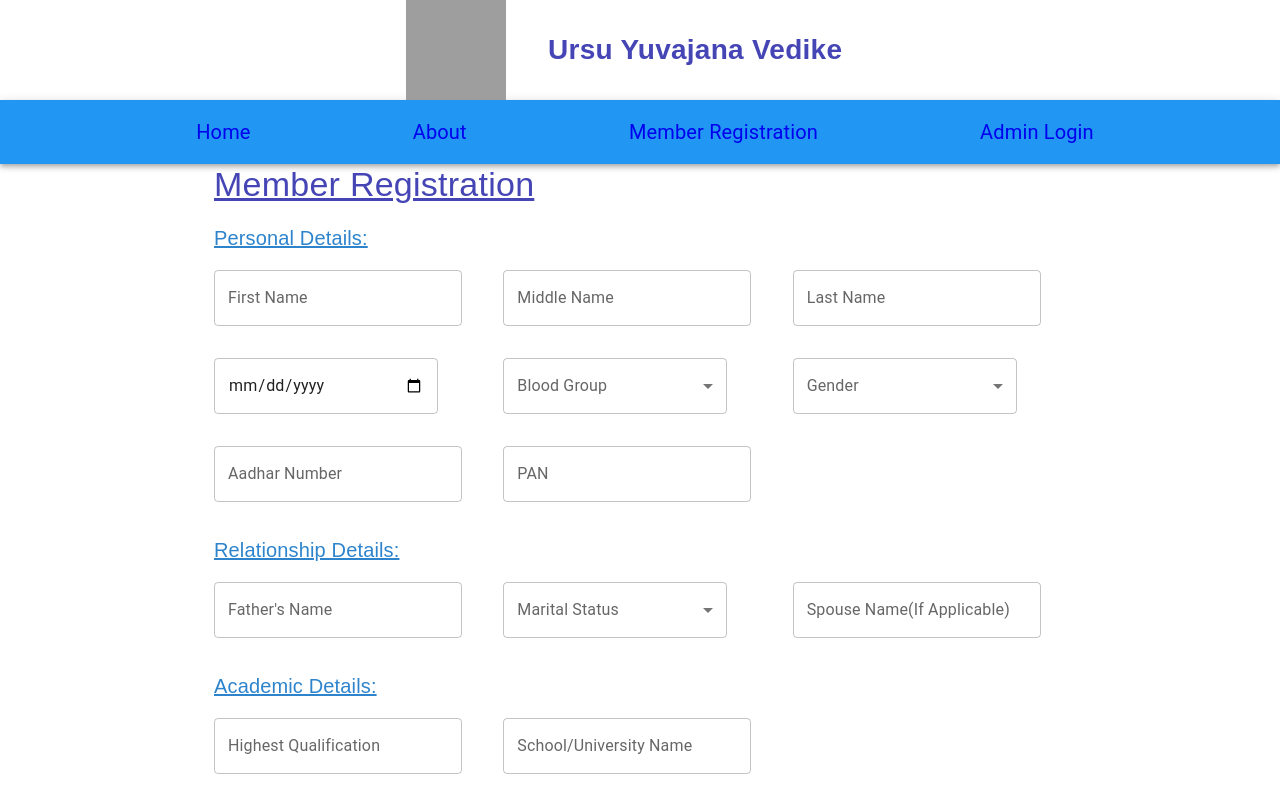
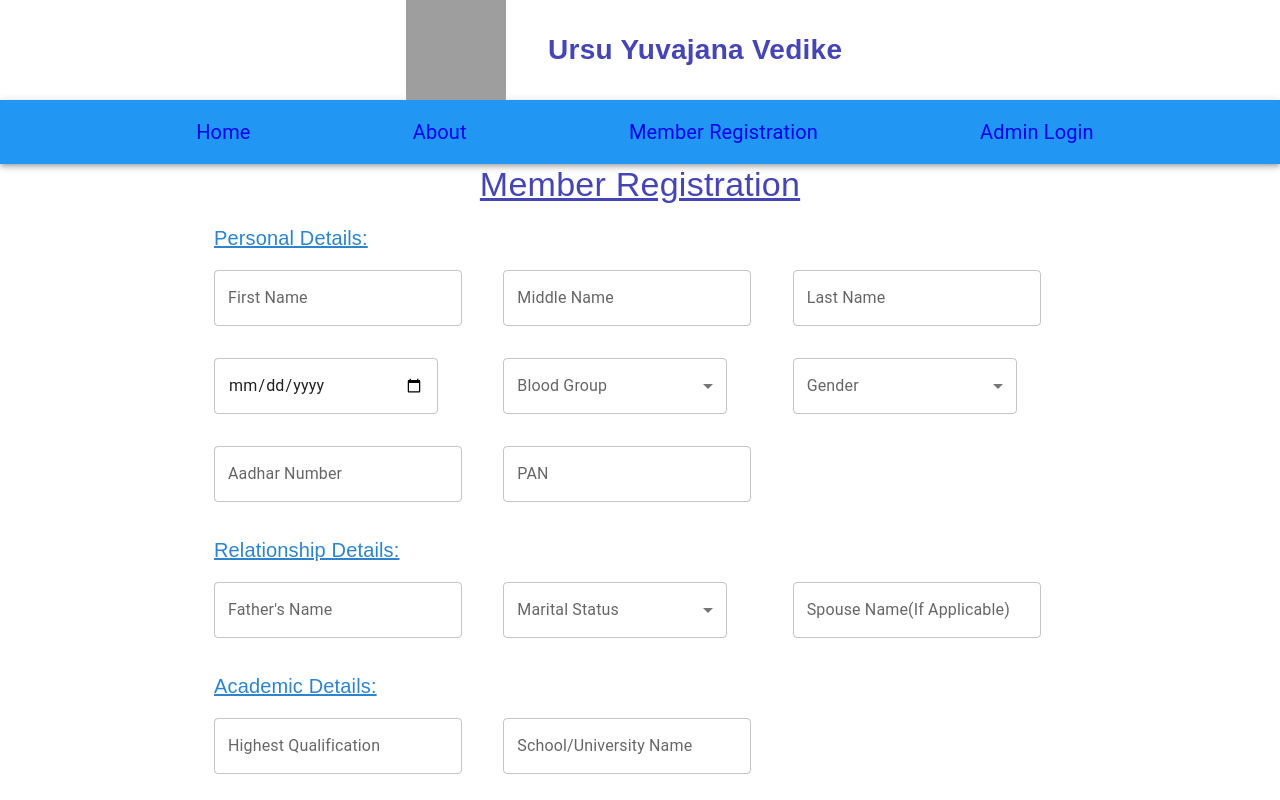
Before and after one commit to kasamokeDev/Ursu-Yuvajana-Vedike, a Next.js app: page /memberRegistration in a window 1280 px wide. Shown: the top 800 px of the page. Built offline with nearby package versions, Linux system fonts and the light colour scheme; grey boxes are pictures that could not be loaded.

Commit message:
some ui fixes

```diff
--- a/components/member-registration/RegistrationForm.js
+++ b/components/member-registration/RegistrationForm.js
@@ -16,7 +16,12 @@ import data from '../../staticData/data';
 import { yupResolver } from '@hookform/resolvers/yup';
 import { schema } from '../../Schema/UserSchema';
 
+import { useTheme } from '@mui/material/styles';
+import Styles from './style';
+
 function RegistrationForm() {
+  const theme = useTheme();
+  const style = Styles(theme);
   const {
     register,
     formState: { errors },
@@ -31,7 +36,15 @@ function RegistrationForm() {
     reset();
   };
   return (
-    <Container maxWidth="md">
+    <Container
+      maxWidth="md"
+      sx={{
+        display: 'flex',
+        flexDirection: 'column',
+        alignItems: 'center',
+        justifyContent: 'center',
+      }}
+    >
       <Typography
         variant="h4"
         style={{
@@ -43,7 +56,11 @@ function RegistrationForm() {
         Member Registration
       </Typography>
       <form style={{ marginTop: '1rem' }} onSubmit={handleSubmit(submitForm)}>
-        <Grid container spacing={2}>
+        <Grid
+          container
+          spacing={2}
+          style={style.formContainer}
+        >
           <Grid xs={12} item>
             <Typography
               variant="h6"
@@ -63,7 +80,7 @@ function RegistrationForm() {
               {...register('name.firstName')}
               error={errors.name?.firstName}
             ></TextField>
-            <Error errorMessage={errors.name?.firstName?.message}/>
+            <Error errorMessage={errors.name?.firstName?.message} />
           </Grid>
           <Grid item xs={12} sm={4}>
             <TextField
@@ -72,7 +89,7 @@ function RegistrationForm() {
               {...register('name.middleName')}
               error={errors.name?.middleName}
             ></TextField>
-            <Error errorMessage={errors.name?.middleName?.message}/>
+            <Error errorMessage={errors.name?.middleName?.message} />
           </Grid>
           <Grid item xs={12} sm={4}>
             <TextField
@@ -81,7 +98,7 @@ function RegistrationForm() {
               {...register('name.lastName')}
               error={errors.name?.lastName}
             ></TextField>
-            <Error errorMessage={errors.name?.lastName?.message}/>
+            <Error errorMessage={errors.name?.lastName?.message} />
           </Grid>
           <Grid item xs={12} sm={4}>
             <TextField
@@ -90,7 +107,7 @@ function RegistrationForm() {
               style={{ width: '82% ' }}
               error={errors.dob}
             ></TextField>
-            <Error errorMessage={errors.dob?.message}/>
+            <Error errorMessage={errors.dob?.message} />
           </Grid>
           <Grid item xs={12} sm={4}>
             <FormControl fullWidth style={{ width: '82%' }}>
@@ -109,7 +126,7 @@ function RegistrationForm() {
                 ))}
               </Select>
             </FormControl>
-            <Error errorMessage={errors.bloodGroup?.message}/>
+            <Error errorMessage={errors.bloodGroup?.message} />
           </Grid>
           <Grid item xs={12} sm={4}>
             <FormControl fullWidth style={{ width: '82%' }}>
@@ -128,7 +145,7 @@ function RegistrationForm() {
                 ))}
               </Select>
             </FormControl>
-            <Error errorMessage={errors.gender?.message}/>
+            <Error errorMessage={errors.gender?.message} />
           </Grid>
           <Grid item xs={12} sm={4}>
             <TextField
@@ -137,7 +154,7 @@ function RegistrationForm() {
               {...register('aadharNumber')}
               error={errors.aadharNumber}
             ></TextField>
-            <Error errorMessage={errors.aadharNumber?.message}/>
+            <Error errorMessage={errors.aadharNumber?.message} />
           </Grid>
           <Grid item xs={12} sm={4}>
             <TextField
@@ -146,7 +163,7 @@ function RegistrationForm() {
               {...register('panNumber')}
               error={errors.panNumber}
             ></TextField>
-            <Error errorMessage={errors.panNumber?.message}/>
+            <Error errorMessage={errors.panNumber?.message} />
           </Grid>
           <Grid xs={12} item>
             <Typography
@@ -167,7 +184,7 @@ function RegistrationForm() {
               {...register('fatherName')}
               error={errors.fatherName}
             ></TextField>
-            <Error errorMessage={errors.fatherName?.message}/>
+            <Error errorMessage={errors.fatherName?.message} />
           </Grid>
           <Grid item xs={12} sm={4}>
             <FormControl fullWidth style={{ width: '82%' }}>
@@ -188,7 +205,7 @@ function RegistrationForm() {
                 ))}
               </Select>
             </FormControl>
-            <Error errorMessage={errors.maritalStatus?.message}/>
+            <Error errorMessage={errors.maritalStatus?.message} />
           </Grid>
           <Grid item xs={12} sm={4}>
             <TextField
@@ -217,7 +234,7 @@ function RegistrationForm() {
               {...register('qualification')}
               error={errors.qualification}
             ></TextField>
-            <Error errorMessage={errors.qualification?.message}/>
+            <Error errorMessage={errors.qualification?.message} />
           </Grid>
           <Grid item xs={12} sm={4}>
             <TextField
@@ -226,7 +243,7 @@ function RegistrationForm() {
               {...register('academicInstitution')}
               error={errors.academicInstitution}
             ></TextField>
-            <Error errorMessage={errors.academicInstitution?.message}/>
+            <Error errorMessage={errors.academicInstitution?.message} />
           </Grid>
           <Grid xs={12} item>
             <Typography
@@ -247,7 +264,7 @@ function RegistrationForm() {
               {...register('occupation')}
               error={errors.occupation}
             ></TextField>
-            <Error errorMessage={errors.occupation?.message}/>
+            <Error errorMessage={errors.occupation?.message} />
           </Grid>
           <Grid item xs={12} sm={4}>
             <TextField
@@ -256,7 +273,7 @@ function RegistrationForm() {
               {...register('companyName')}
               error={errors.companyName}
             ></TextField>
-            <Error errorMessage={errors.companyName?.message}/>
+            <Error errorMessage={errors.companyName?.message} />
           </Grid>
           <Grid xs={12} item>
             <Typography
@@ -277,7 +294,7 @@ function RegistrationForm() {
               {...register('address.addressLine1')}
               error={errors.address?.addressLine1}
             ></TextField>
-            <Error errorMessage={errors.address?.addressLine1?.message}/>
+            <Error errorMessage={errors.address?.addressLine1?.message} />
           </Grid>
           <Grid item xs={12} sm={4}>
             <TextField
@@ -286,7 +303,7 @@ function RegistrationForm() {
               {...register('address.city')}
               error={errors.address?.city}
             ></TextField>
-            <Error errorMessage={errors.address?.city?.message}/>
+            <Error errorMessage={errors.address?.city?.message} />
           </Grid>
           <Grid item xs={12} sm={4}>
             <FormControl fullWidth style={{ width: '82%' }}>
@@ -305,7 +322,7 @@ function RegistrationForm() {
                 ))}
               </Select>
             </FormControl>
-            <Error errorMessage={errors.address?.state?.message}/>
+            <Error errorMessage={errors.address?.state?.message} />
           </Grid>
           <Grid item xs={12} sm={4}>
             <TextField
@@ -314,7 +331,7 @@ function RegistrationForm() {
               {...register('address.pincode')}
               error={errors.address?.pincode}
             ></TextField>
-            <Error errorMessage={errors.address?.pincode?.message}/>
+            <Error errorMessage={errors.address?.pincode?.message} />
           </Grid>
           <Grid xs={12} item>
             <Typography
@@ -335,7 +352,7 @@ function RegistrationForm() {
               {...register('phoneNumber')}
               error={errors.phoneNumber}
             ></TextField>
-            <Error errorMessage={errors.phoneNumber?.message}/>
+            <Error errorMessage={errors.phoneNumber?.message} />
           </Grid>
           <Grid item xs={12} sm={4}>
             <TextField
@@ -344,7 +361,7 @@ function RegistrationForm() {
               {...register('altPhoneNumber')}
               error={errors.altPhoneNumber}
             ></TextField>
-            <Error errorMessage={errors.altPhoneNumber?.message}/>
+            <Error errorMessage={errors.altPhoneNumber?.message} />
           </Grid>
           <Grid item xs={12} sm={4}>
             <TextField
@@ -353,7 +370,7 @@ function RegistrationForm() {
               {...register('email')}
               error={errors.email}
             ></TextField>
-            <Error errorMessage={errors.email?.message}/>
+            <Error errorMessage={errors.email?.message} />
           </Grid>
           <Grid
             xs={12}
--- /dev/null
+++ b/components/member-registration/style.js
@@ -0,0 +1,12 @@
+const Styles = (theme) => ({
+  formContainer: {
+    [theme.breakpoints.down('sm')]: {
+      display: 'flex',
+      flexDirection: 'column',
+      alignItems: 'center',
+      justifyContent: 'center',
+    },
+  },
+});
+
+export default Styles;
```
